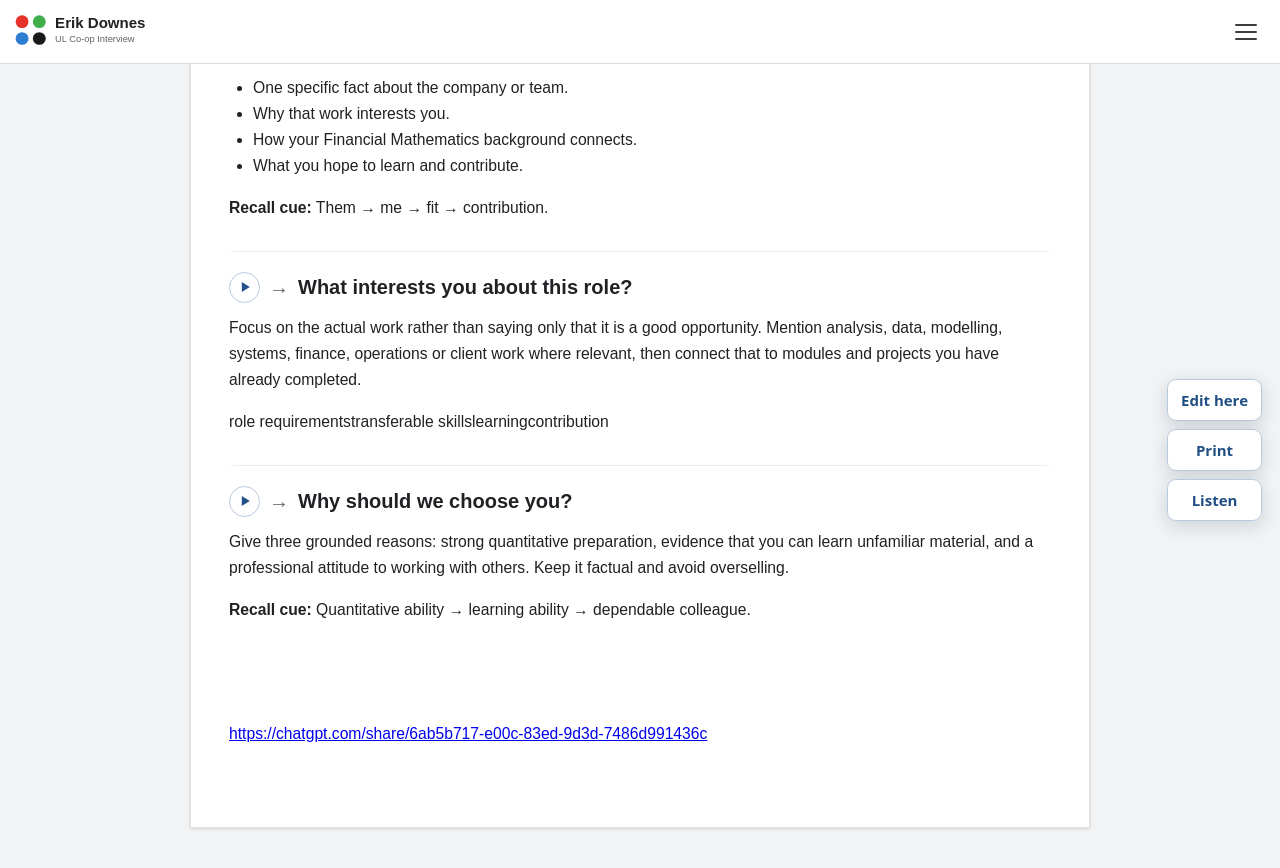
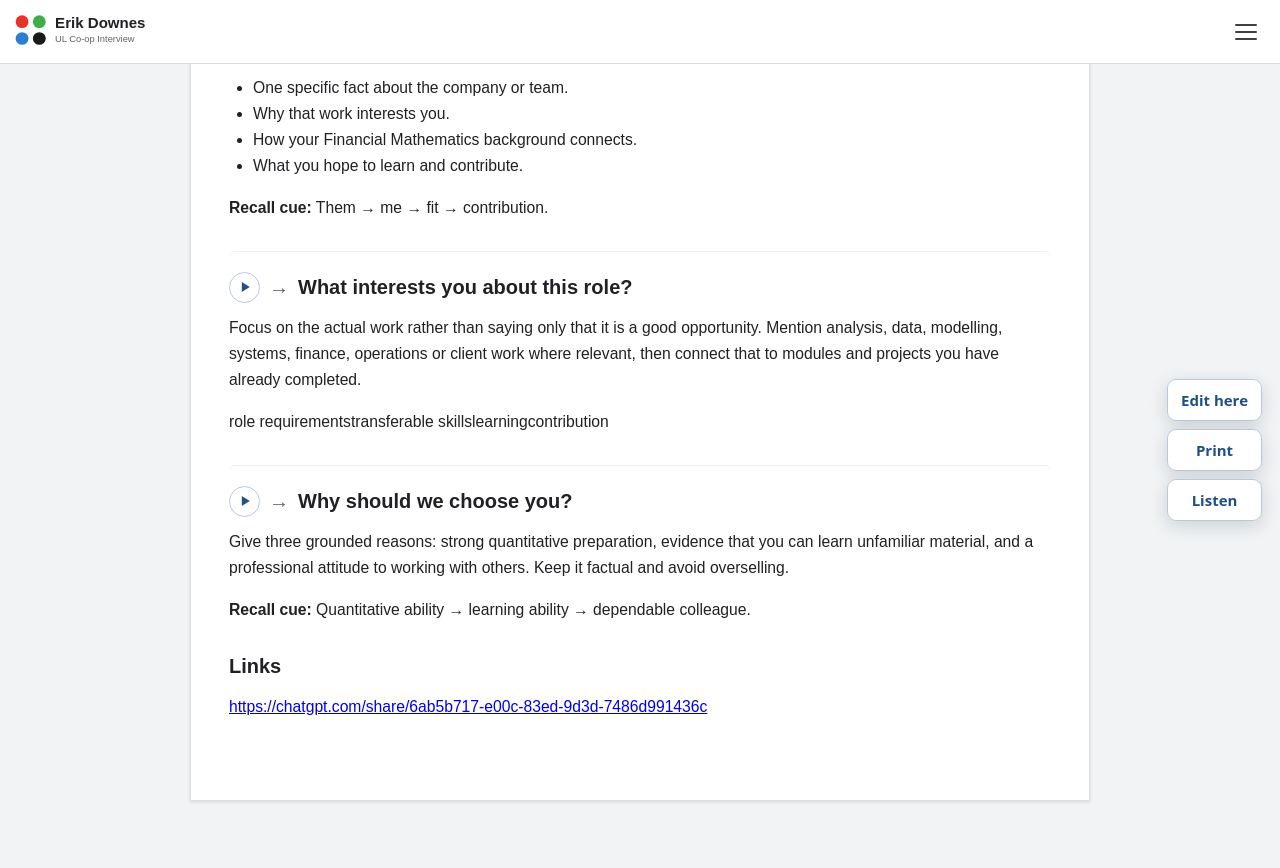
Before and after one commit to ronandownes/coop, a Jekyll site: the page built from company-role.md, in a window 1280 px wide and 900 px high, scrolled down 5778 px. Shown: the top 868 px of the window. Built offline with Jekyll 4.4.1, drawn with Linux system fonts in a browser that asks for light colours.

Commit message:
Update company-role.md (via Pages CMS)

```diff
--- a/company-role.md
+++ b/company-role.md
@@ -193,8 +193,8 @@ Give three grounded reasons: strong quantitative preparation, evidence that you
 
 
 
-&nbsp;
+## Links
 
-&nbsp;
+
 
 [https://chatgpt.com/share/6ab5b717-e00c-83ed-9d3d-7486d991436c](https://chatgpt.com/share/6ab5b717-e00c-83ed-9d3d-7486d991436c)
```
